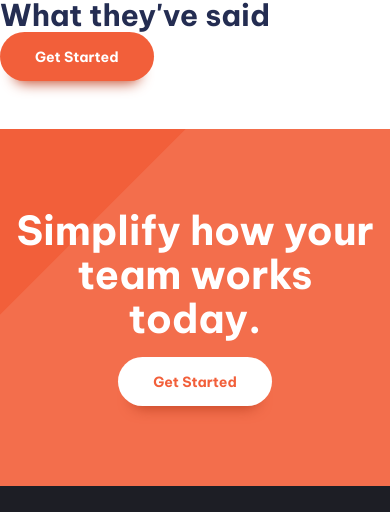
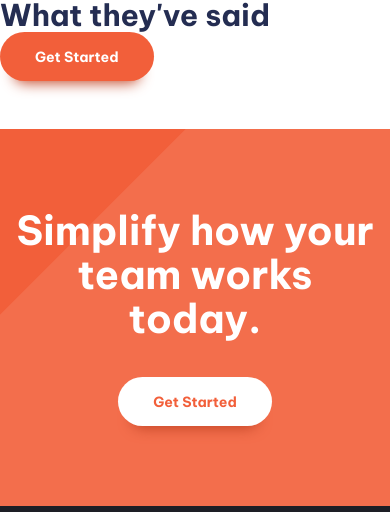
Before and after one commit to bibi721/fem-manage-landing-page, a website built with Vite: page index.html in a window 390 px wide. Shown: the part 1716-2228 px from the top of the page. Built offline with nearby package versions, Linux system fonts and the light colour scheme.

Commit message:
make button mobile responsive in the section with class justify-self-end-md

```diff
--- a/style.css
+++ b/style.css
@@ -343,13 +343,19 @@ p[data-width="wide"] {
   align-items: center;
 }
 
-.justify-self-end {
+.justify-self-end-md {
   justify-self: end;
 }
 
-@media (min-width: 50em){
-  justify-self-end-md {
-    justify-self: end;
+@media (max-width: 50em) {
+  .cta .even-columns {
+    flex-direction: column;
+  }
+  .cta .button {
+    margin-top: 20px; /* add some space between the text and button */
+  }
+  .justify-self-end-md {
+    justify-self: center;
   }
 }
 
```
